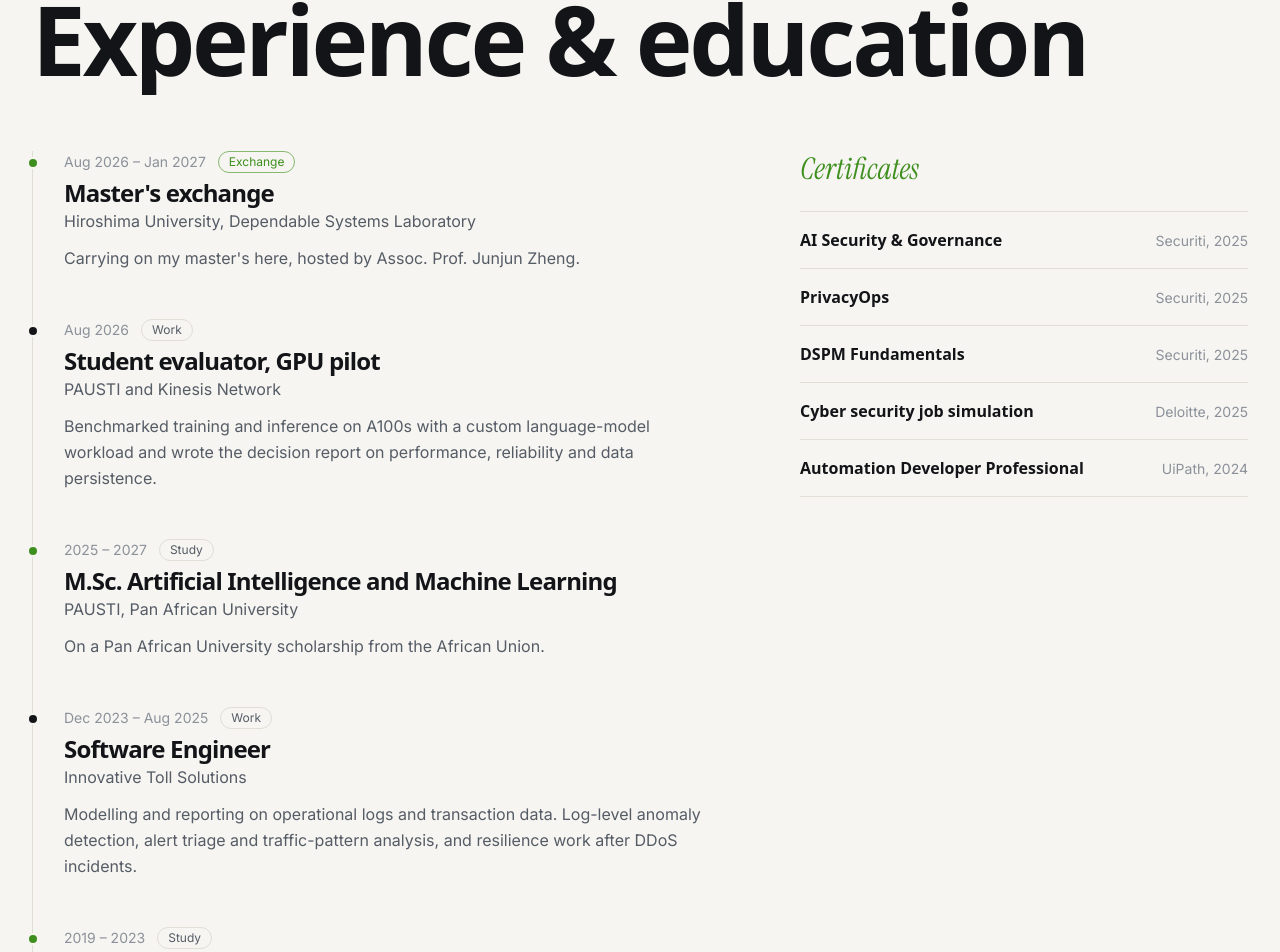
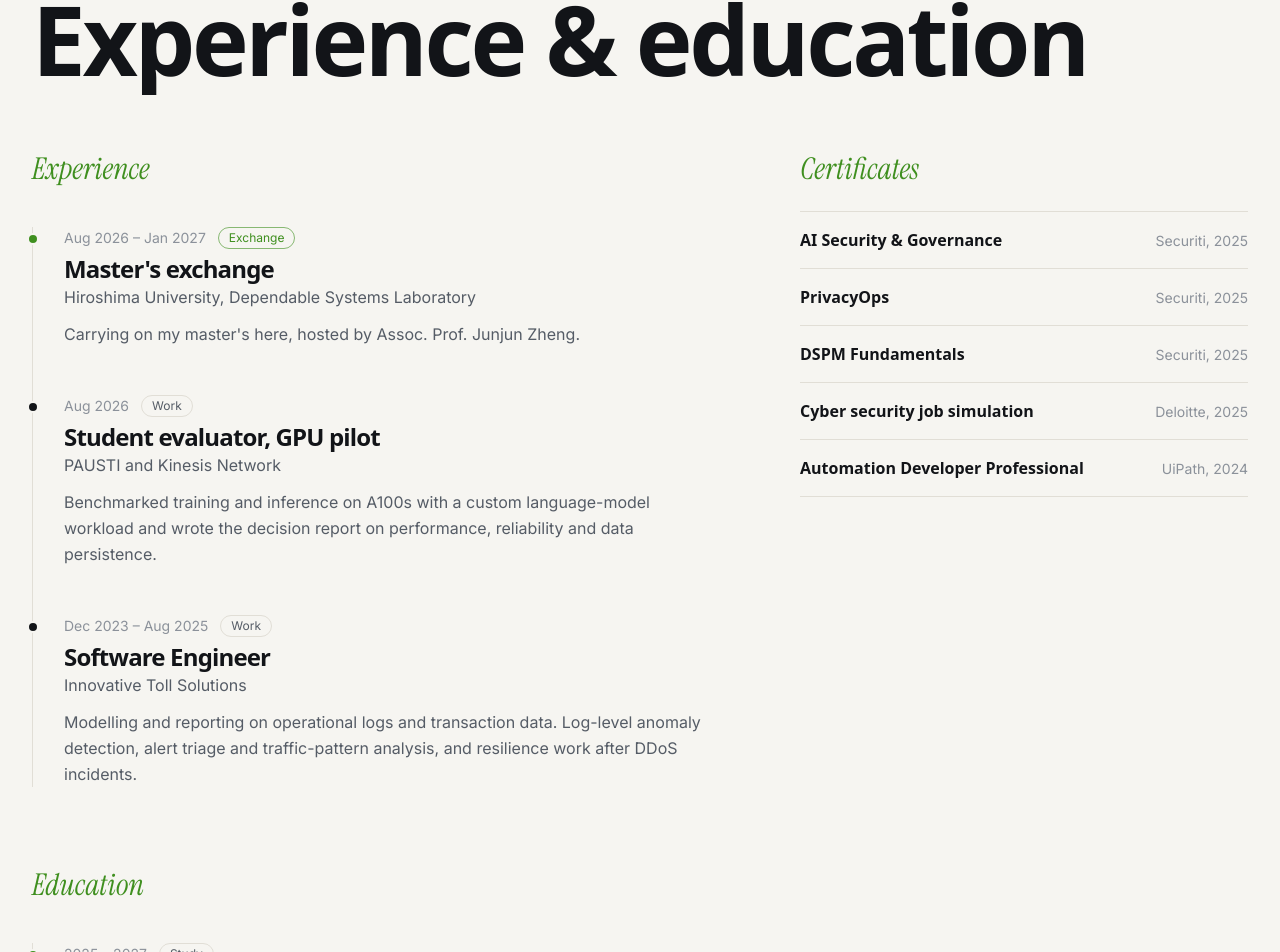
Before and after one commit to RamadhanAdam/ramadhanadam.github.io, a React (Vite) app: page / in a window 1280 px wide. Shown: the part 2611-3563 px from the top of the page. Built offline with nearby package versions, Linux system fonts and the light colour scheme; a web font is replaced by a local one.

Commit message:
Experience and education as two separate timelines, certificates beside them

```diff
--- a/src/data.ts
+++ b/src/data.ts
@@ -67,7 +67,7 @@ export const research: Research[] = [
 
 export type Stop = { when: string; kind: "Work" | "Study" | "Exchange"; title: string; org: string; body: string };
 
-// Work and study in one line, newest first: the exchange in Japan is both.
+// Newest first. The home page shows work and the exchange under Experience, and study under Education.
 export const path: Stop[] = [
   {
     when: "Aug 2026 – Jan 2027",
--- a/src/pages/Home.tsx
+++ b/src/pages/Home.tsx
@@ -247,7 +247,20 @@ function Path() {
       <div className="mx-auto max-w-7xl px-5 py-32 sm:px-8">
         <Heading n="03" title="Experience & education" />
         <div className="grid gap-20 lg:grid-cols-[1.5fr_1fr] lg:gap-24">
-          <Timeline stops={path} />
+          <div className="space-y-20">
+            <div>
+              <p className="serif mb-10 text-3xl text-accent" data-rise>
+                Experience
+              </p>
+              <Timeline stops={path.filter((s) => s.kind !== "Study")} />
+            </div>
+            <div>
+              <p className="serif mb-10 text-3xl text-accent" data-rise>
+                Education
+              </p>
+              <Timeline stops={path.filter((s) => s.kind === "Study")} />
+            </div>
+          </div>
           <div className="self-start lg:sticky lg:top-28">
             <p className="serif text-3xl text-accent" data-rise>
               Certificates
```
